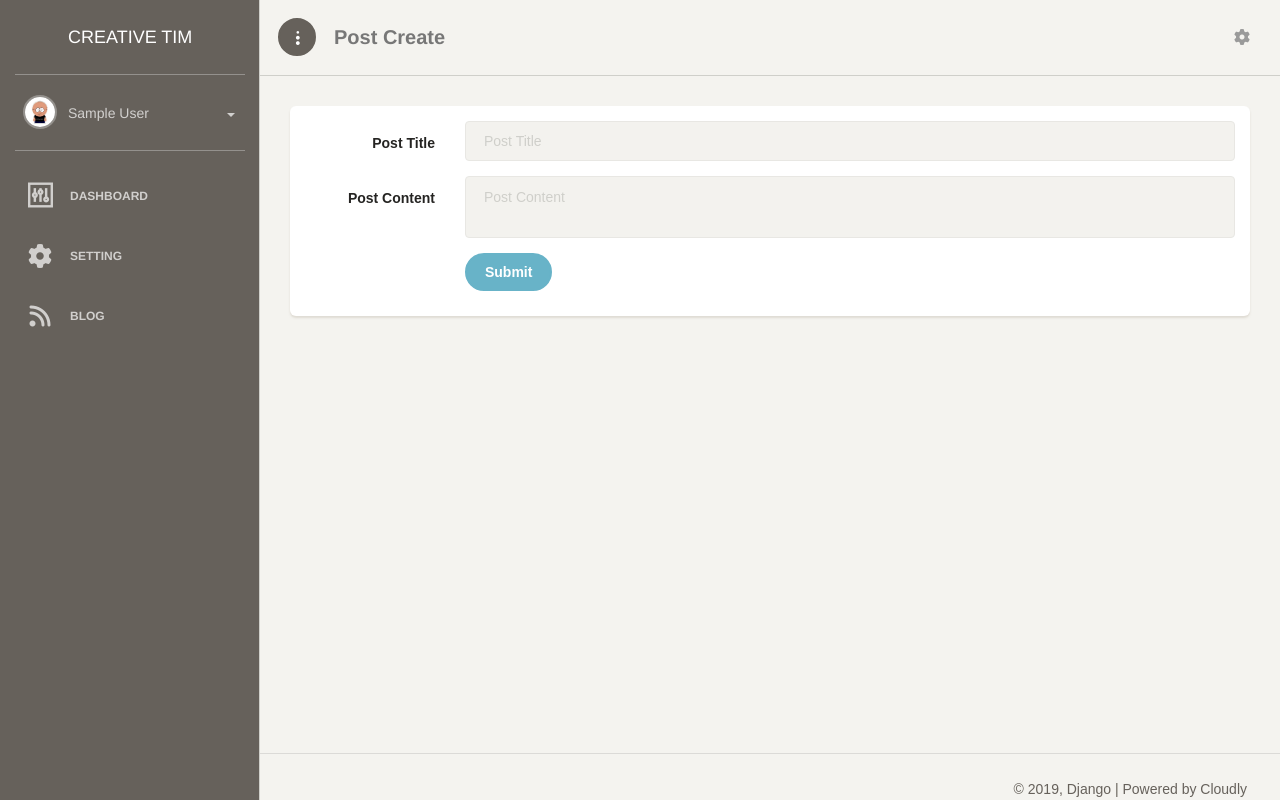
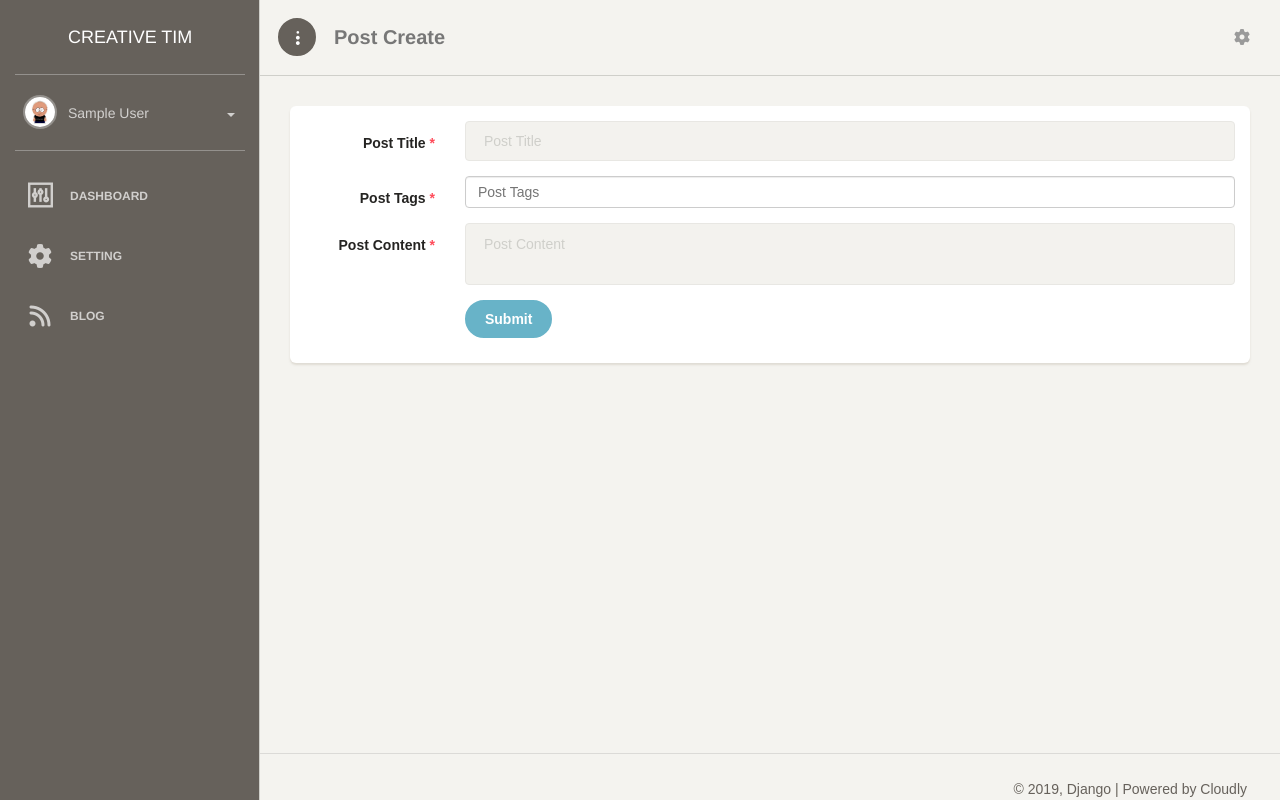
Before and after one commit to mkawsar/django, a Django app: page /blog/create in a window 1280 px wide. Run offline with Django 3.2, Linux system fonts and the light colour scheme; the visitor is signed in with stand-in values (Sample User, id 1); parts of the project's set-up code (start-up, migrations or seed data) failed here and were passed over; some libraries are stand-ins or nearby versions; some web fonts are replaced.

Commit message:
Bootstrap tagsinput

```diff
--- a/blog/models.py
+++ b/blog/models.py
@@ -9,6 +9,7 @@ class Post(models.Model):
     title = models.CharField(max_length=255)
     content = models.TextField()
     slug = models.SlugField(null=True, blank=True)
+    tags = models.CharField(max_length=255, null=True, blank=True)
     date_posted = models.DateTimeField(default=timezone.now)
     author = models.ForeignKey(User, on_delete=models.CASCADE)
 
@@ -16,6 +17,10 @@ class Post(models.Model):
         if not self.id:
             self.slug = slugify(self.title)
         super(Post, self).save(*args, **kwargs)
+
+    def split(self):
+        if self.tags is not None:
+            return self.tags.split(',')
 
     @property
     def like_count(self):
--- a/blog/templates/blog/create.html
+++ b/blog/templates/blog/create.html
@@ -1,4 +1,13 @@
 {% extends 'layouts/main.html' %}
+{% load static %}
+{% block style %}
+    <link rel="stylesheet" href="{% static 'bootstrap-tags/bootstrap-tagsinput.css' %}">
+    <style>
+        .bootstrap-tagsinput {
+            display: block;
+        }
+    </style>
+{% endblock style %}
 {% block content %}
     <div class="container-fluid">
         {% include 'layouts/alert-message.html' %}
@@ -10,21 +19,33 @@
                         <div class="card-content">
                             <fieldset>
                                 <div class="form-group">
-                                    <label class="col-sm-2 control-label">Post Title</label>
+                                    <label class="col-sm-2 control-label">Post Title <span
+                                            class="required-field">*</span></label>
                                     <div class="col-sm-10">
                                         <input class="form-control" type="text" name="title"
-                                               placeholder="Post Title" required="required"
-                                               aria-required="true">
+                                               placeholder="Post Title" required="required" aria-required="true">
                                     </div>
                                 </div>
                             </fieldset>
+
                             <fieldset>
                                 <div class="form-group">
-                                    <label class="col-sm-2 control-label">Post Content</label>
+                                    <label class="col-sm-2 control-label">Post Tags <span class="required-field">*</span></label>
                                     <div class="col-sm-10">
-                                        <textarea class="form-control" type="text" name="content"
-                                               placeholder="Post Content" required="required"
-                                               aria-required="true"></textarea>
+                                        <input class="form-control" type="text" data-role="tagsinput"  id="tags" name="tags"
+                                               placeholder="Post Tags" required="required" aria-required="true">
+                                    </div>
+                                </div>
+                            </fieldset>
+
+                            <fieldset>
+                                <div class="form-group">
+                                    <label class="col-sm-2 control-label">Post Content <span
+                                            class="required-field">*</span></label>
+                                    <div class="col-sm-10">
+                                        <textarea class="form-control" id="editor" type="text" name="content"
+                                                  placeholder="Post Content" required="required"
+                                                  aria-required="true"></textarea>
                                     </div>
                                 </div>
                             </fieldset>
@@ -45,8 +66,18 @@
     </div>
 {% endblock %}
 {% block script %}
+    <script src="{% static 'ckeditor/ckeditor.js' %}"></script>
+    <script src="{% static 'bootstrap-tags/bootstrap-tagsinput.min.js' %}"></script>
     <script>
         $(document).ready(function () {
+            $('#tags').tagsinput();
+            CKEDITOR.editorConfig = function (config) {
+                config.language = 'es';
+                config.uiColor = '#F7B42C';
+                config.height = 300;
+                config.toolbarCanCollapse = true;
+            };
+            CKEDITOR.replace('editor');
             $('#addBlogPostFormValidation').validate();
         });
     </script>
--- a/blog/templates/blog/details.html
+++ b/blog/templates/blog/details.html
@@ -15,7 +15,10 @@
                         <h5><span class="fa fa-calendar"></span> Post by <img src="{{ object.author.profile.image.url }}" class="img-thumbnail img-circle post-user-img">
                             {{ object.author.first_name|title }}, {{ object.date_posted|date:"F d, Y" }}.
                         </h5>
-                        <h5><span class="label label-danger">Food</span> <span class="label label-primary">Ipsum</span>
+                        <h5>
+                            {% for tags in object.split %}
+                                <span class="label label-info">{{ tags }}</span>
+                            {% endfor %}
                         </h5><br>
                         <p align="justify">{{ object.content|safe }}</p>
                         <hr/>
--- a/blog/views.py
+++ b/blog/views.py
@@ -92,7 +92,7 @@ def comment(request):
 
 class PostUpdateView(LoginRequiredMixin, generic.UpdateView):
     model = Post
-    fields = ['title', 'content']
+    fields = ['title', 'content', 'tags']
     template_name = 'blog/edit.html'
     success_url = '/blog/'
 
--- /dev/null
+++ b/user/static/bootstrap-tags/bootstrap-tagsinput.css
@@ -0,0 +1,60 @@
+/*
+ * bootstrap-tagsinput v0.8.0
+ *
+ */
+
+.bootstrap-tagsinput {
+  background-color: #fff;
+  border: 1px solid #ccc;
+  box-shadow: inset 0 1px 1px rgba(0, 0, 0, 0.075);
+  display: inline-block;
+  padding: 4px 6px;
+  color: #555;
+  vertical-align: middle;
+  border-radius: 4px;
+  max-width: 100%;
+  line-height: 22px;
+  cursor: text;
+}
+.bootstrap-tagsinput input {
+  border: none;
+  box-shadow: none;
+  outline: none;
+  background-color: transparent;
+  padding: 0 6px;
+  margin: 0;
+  width: auto;
+  max-width: inherit;
+}
+.bootstrap-tagsinput.form-control input::-moz-placeholder {
+  color: #777;
+  opacity: 1;
+}
+.bootstrap-tagsinput.form-control input:-ms-input-placeholder {
+  color: #777;
+}
+.bootstrap-tagsinput.form-control input::-webkit-input-placeholder {
+  color: #777;
+}
+.bootstrap-tagsinput input:focus {
+  border: none;
+  box-shadow: none;
+}
+.bootstrap-tagsinput .tag {
+  margin-right: 2px;
+  color: white;
+}
+.bootstrap-tagsinput .tag [data-role="remove"] {
+  margin-left: 8px;
+  cursor: pointer;
+}
+.bootstrap-tagsinput .tag [data-role="remove"]:after {
+  content: "x";
+  padding: 0px 2px;
+}
+.bootstrap-tagsinput .tag [data-role="remove"]:hover {
+  box-shadow: inset 0 1px 0 rgba(255, 255, 255, 0.2), 0 1px 2px rgba(0, 0, 0, 0.05);
+}
+.bootstrap-tagsinput .tag [data-role="remove"]:hover:active {
+  box-shadow: inset 0 3px 5px rgba(0, 0, 0, 0.125);
+}
--- a/user/static/css/demo.css
+++ b/user/static/css/demo.css
@@ -164,3 +164,7 @@ body.nude {
 .btn-right {
     margin-right: 5px;
 }
+
+.required-field {
+    color: #ff4b5a;
+}
```
Also changed, not shown: blog/templates/blog/edit.html (+19 -0 lines), user/static/bootstrap-tags/bootstrap-tagsinput.less (added, +50 -0 lines), blog/migrations/0010_post_tags.py (added), user/static/bootstrap-tags/bootstrap-tagsinput.js (added), user/static/bootstrap-tags/bootstrap-tagsinput.min.js (added), 1 other file.
